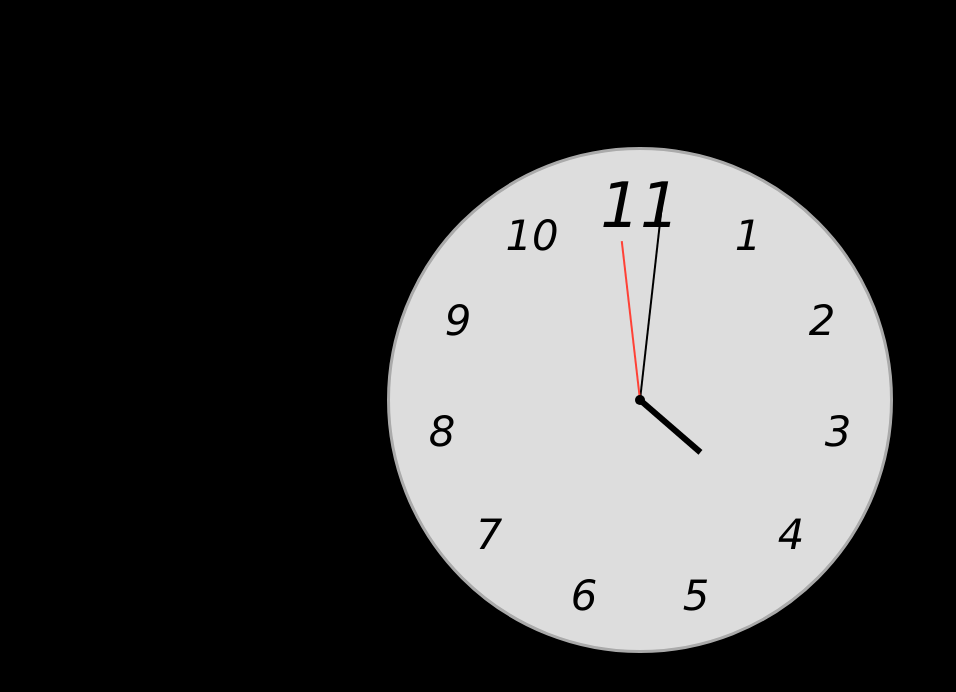
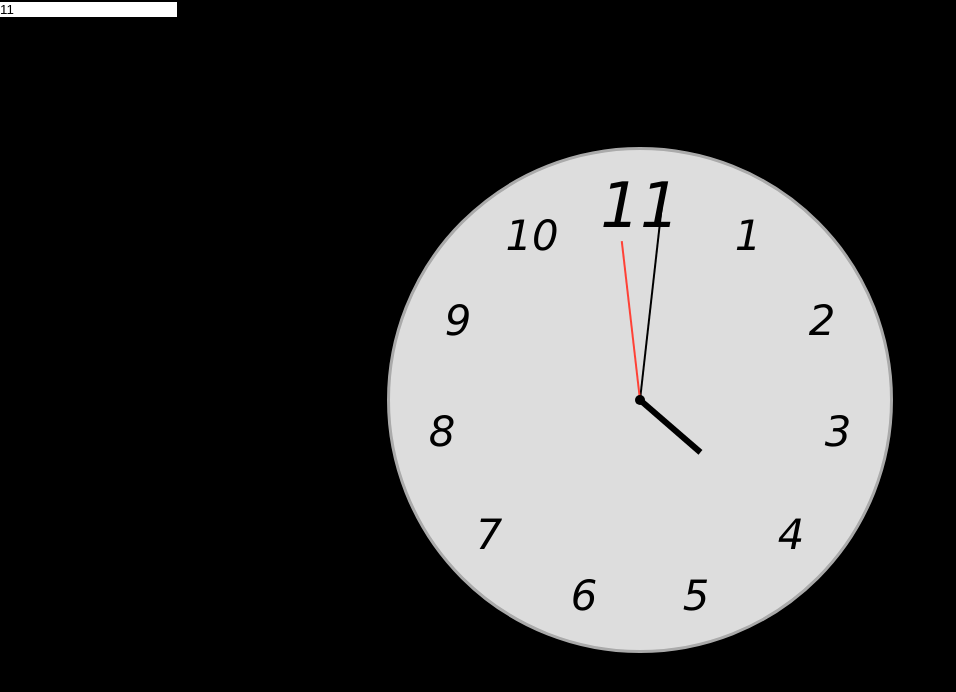
Before and after one commit to nadavoosh/eleventHour, a plain HTML site: page index.html in a window 1280 px wide. Shown: the whole page, without its empty margins (0-956 px from the left). Drawn offline with nearby package versions, Linux system fonts and the light colour scheme.

Commit message:
add pickerg

```diff
--- a/app.js
+++ b/app.js
@@ -1,5 +1,6 @@
 function moveHands() {
     with(new Date()) {
+        const hoursInClock = getHoursInClock();
         //keeping certian ratios fixed:
         const hoursInClockDay = hoursInClock * 2;
         const minutesInClockHour = hoursInClock * 5;
@@ -27,6 +28,8 @@ function moveHands() {
 }
 
 function setFace(){
+    const hoursInClock = getHoursInClock();
+    $('.clock').find('.time').empty();
     var width = $('.clock').width();
     var r = width * .4
     const characterScaling = Math.sqrt(12) / Math.sqrt(hoursInClock);
@@ -45,9 +48,10 @@ function setFace(){
         }
 
 }
-const DEFAULT_HOURS_IN_CLOCK = 11;
-const hoursOverride = parseInt(window.location.hash.toString().replace('#', ''));
-const hoursInClock = (function(){
+
+function getHoursInClock() {
+    const DEFAULT_HOURS_IN_CLOCK = 11;
+    let hoursOverride = document.getElementById("hoursInput").value;
     if (isNaN(hoursOverride)) {
         return DEFAULT_HOURS_IN_CLOCK
     }
@@ -55,9 +59,13 @@ const hoursInClock = (function(){
         return -hoursOverride
     }
     return hoursOverride
-})();
+}
 
 $(document).ready(function() {
     setFace();
     moveHands();
 });
+
+$(document.getElementById("hoursInput")).change(function() {
+    setFace();
+});
--- a/index.html
+++ b/index.html
@@ -8,7 +8,7 @@
 </head>
 
 <body>
-
+    <input type="number" id="hoursInput" value="11" min="1">
     <div class="clock">
         <div id="hours"></div>
         <div id="minutes"></div>
```
